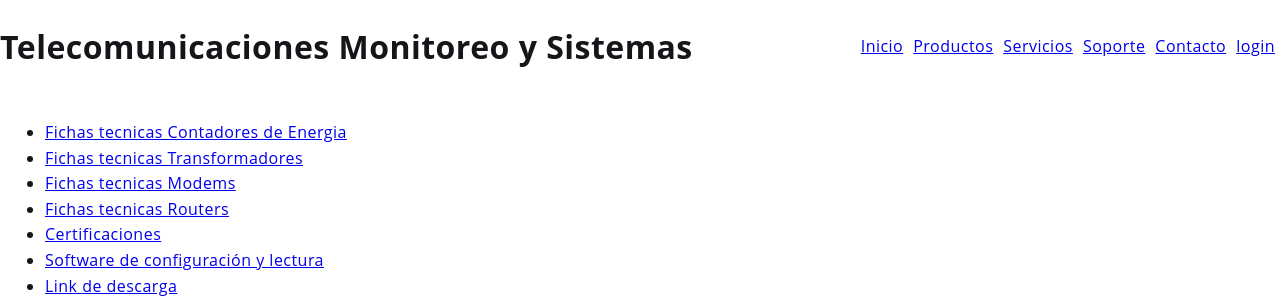
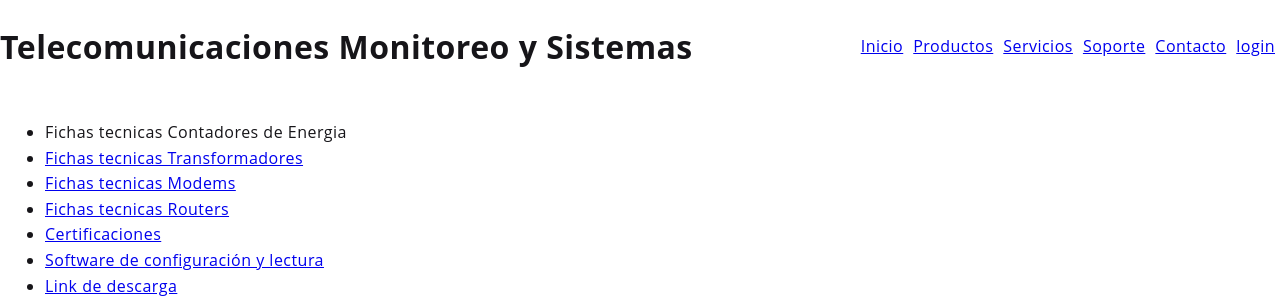
Before and after one commit to FREDY1969/Proyectoweb, a plain HTML site: page pages/soporte.html in a window 1280 px wide. Shown: the top 303 px of the page. Drawn offline with Linux system fonts and the light colour scheme.

Commit message:
Update soporte.html

```diff
--- a/pages/soporte.html
+++ b/pages/soporte.html
@@ -24,7 +24,7 @@
     <main>
       <section>
         <ul>
-          <li><a href="https://github.com/FREDY1969/Proyectoweb/blob/master/docs/Contadores de Energia/"> Fichas tecnicas Contadores de Energia</li>
+          <li><a src="../docs/Contadores de Energia/"> Fichas tecnicas Contadores de Energia</li>
           <li><a href="../docs/Transformadores/"> Fichas tecnicas Transformadores</li>
           <li><a href="../docs/Modems/"> Fichas tecnicas Modems</li>
           <li><a href="../docs/Routers/"> Fichas tecnicas Routers</li>
```
